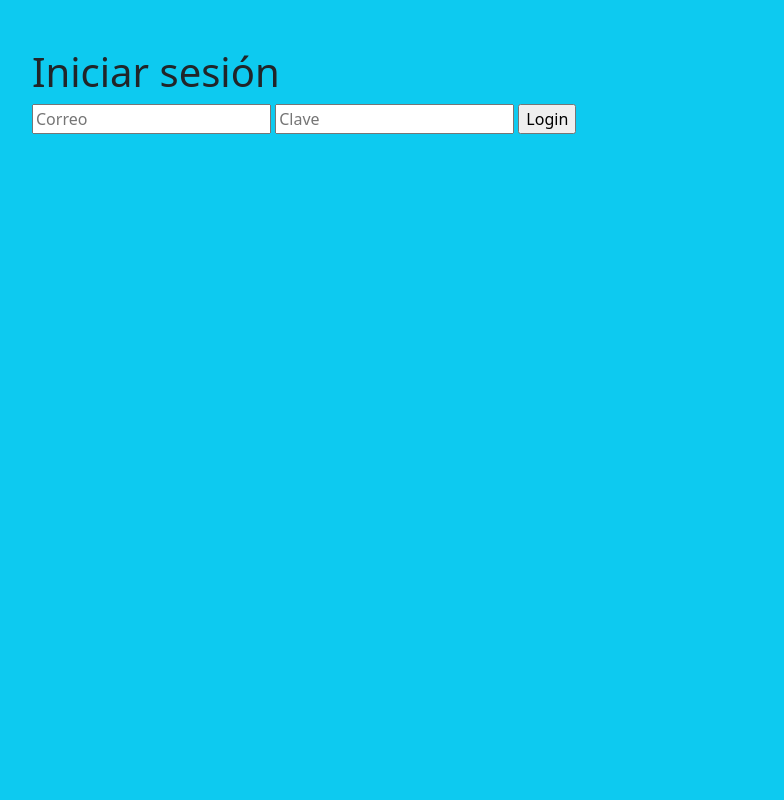
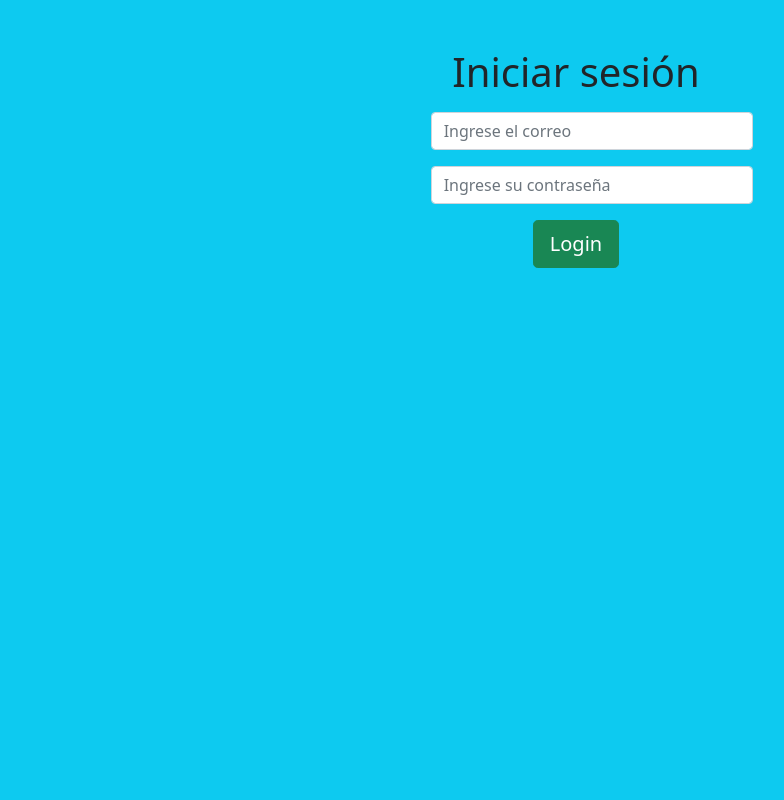
Before and after one commit to agustjn/flood-control-system, a Flask app: page /iniciar_sesion in a window 1280 px wide. Shown: the whole page, without its empty margins (64-848 px from the left). Run offline with Flask 2, Linux system fonts and the light colour scheme; data comes from the database, SQL or seed files in the repository; some libraries are stand-ins or nearby versions.

Commit message:
Cambios en el scheae

```diff
--- a/app/templates/auth/login.html
+++ b/app/templates/auth/login.html
@@ -4,14 +4,14 @@
   {{ super() }}
 {% endblock %}
 {% block content %}
-  <div class="container-fluid">
-      <div class="container">
-        <h1>Iniciar sesión</h1>
+  <div class="container-fluid col-xs-12 col-sm-6 col-md-8">
+      <div class= "container col-6 text-center ">
+        <h1 >Iniciar sesión</h1>
 
-        <form action="{{ url_for('auth_authenticate') }}" method="POST">
-          <input name="email" placeholder="Correo" required/>
-          <input type="password" name="password" placeholder="Clave" required/>
-          <input type="submit" value="Login">
+        <form class = "form-group" action="{{ url_for('auth_authenticate') }}" method="POST">
+          <input class="form-control m-3" name="email" placeholder="Ingrese el correo" required/>
+          <input class="form-control m-3" type="password" name="password" placeholder="Ingrese su contraseña" required/>
+          <input type="submit" class= "btn btn-success btn-lg  " value="Login">
         </form>
       </div>
 
--- a/app/templates/home.html
+++ b/app/templates/home.html
@@ -4,6 +4,9 @@
   {{ super() }}
 {% endblock %}
 {% block content %}
+<div class="text-center col-xs-12 col-sm-6 col-md-8">
+
+
   <h1>Inicio</h1>
   <p>Página de inicio de la aplicación</p>
   <a href="{{ url_for('issue_index') }}" class="link">Consultas</a>
@@ -13,5 +16,5 @@
   {% else %}
     <a href="{{ url_for('auth_login') }}" class="link">Iniciar sesión</a>
   {% endif %}
-
+</div>
 {% endblock %}
--- a/db/schema.sql
+++ b/db/schema.sql
@@ -132,7 +132,7 @@ CREATE TABLE `users` (
 --
 
 INSERT INTO `users` (`id`, `email`, `usuario`, `password`, `first_name`, `last_name`, `configuration_id`, `activo`, `created_at`) VALUES
-(1, 'admin', 'admin', '123123', 'Cosme', 'Fulanito', 1, 1, '15/10/2021');
+(1, 'admin', 'admin', '123123', 'Cosme', 'Fulanito', 1, 1, '2021-10-25 17:28:29.909529');
 
 -- --------------------------------------------------------
 -- --------------------------------------------------------
```
Also changed, not shown: app/templates/layout.html (line endings or trailing spaces).
